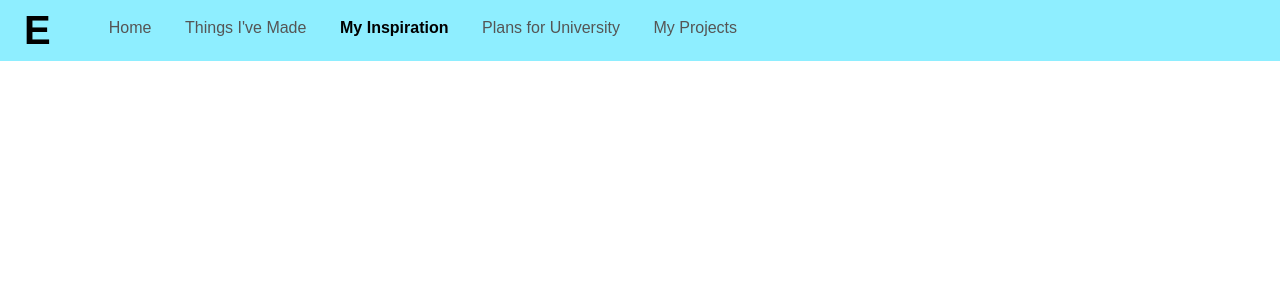
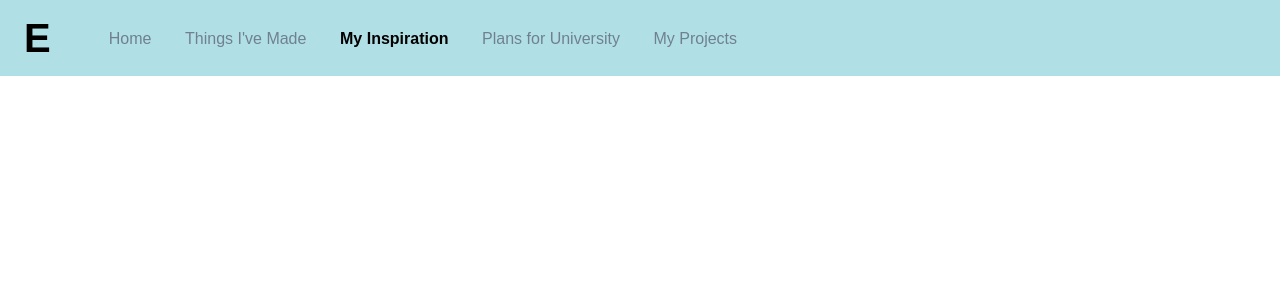
Before and after one commit to jgcodes2020/comtech11-portfolio, a Jekyll site: the page built from inspiration.html, in a window 1280 px wide. Shown: the top 300 px of the page. Built offline with Jekyll 4.4.1, drawn with Linux system fonts in a browser that asks for light colours; nearby versions of some CDN libraries.

Commit message:
improve navbar script

```diff
--- a/assets/css/styles-base.scss
+++ b/assets/css/styles-base.scss
@@ -4,13 +4,13 @@
 :root {
   --base-font: Arial, Helvetica, sans-serif;
   // THESE ARE TEMPORARY!!
-  --nav-bg: #8eeeff;
-  --nav-fg: #000000;
-  --nav-fg2: #555555;
+  --nav-bg: powderblue;
+  --nav-fg: black;
+  --nav-fg2: slategray;
 
-  --nav-btn-base: #7fd2e0;
-  --nav-btn-checked: #6fb7c4;
-  --nav-btn-press: #558d97;
+  --nav-btn-base: turquoise;
+  --nav-btn-checked: mediumturquoise;
+  --nav-btn-press: darkturquoise;
 }
 body {
   font-family: var(--base-font);
@@ -19,7 +19,7 @@
 }
 
 // ====================
-// Navbar styles
+// !*! Navbar styles
 // ====================
 nav {
   display: grid;
@@ -73,12 +73,14 @@
 
   list-style: none;
   margin: 0;
-  padding: 0;
+  padding: 0 0 0 0.75rem;
 
   // common transition properties
   overflow: hidden;
   height: 0;
   transition: height 0.5s ease-in-out;
+
+
 }
 nav > ul.nav-links > li {
   height: 2rem;
@@ -107,7 +109,11 @@
   }
 }
 
+// ====================
+// !*! Content styles
+// ====================
+
 main {
-  color: cornflowerblue;
+  color: navy;
   padding: 1.5rem;
 }
--- a/assets/css/styles-desktop.scss
+++ b/assets/css/styles-desktop.scss
@@ -19,5 +19,7 @@
   align-items: center;
   gap: 1.5rem;
 
+  padding-left: 0;
+
   height: initial;
 }
--- a/assets/css/styles.css
+++ b/assets/css/styles.css
@@ -1,2 +1,2 @@
-@import url("./styles-base.css");
-@import url("./styles-desktop.css") screen and (min-width: 768px);
+@import url("styles-base.css");
+@import url("styles-desktop.css") screen and (min-width: 768px);
--- a/assets/js/navbar.js
+++ b/assets/js/navbar.js
@@ -1,9 +1,9 @@
-let nav_inputs = $("nav > input.nav-toggle");
+let check = $("nav > input.nav-toggle");
+let links = $("nav > ul.nav-links")
 
 // whenever you click on the "hamburger" icon it toggles the view, open and closed.
-nav_inputs.on("input", event => {
+check.on("input", event => {
   let target = $(event.delegateTarget);
-  let links = target.siblings("ul.nav-links");
   if (target.is(":checked"))
     links.css("height", links.prop("scrollHeight"));
   else
@@ -12,19 +12,17 @@
 
 // whenever the window is resized, it switches between mobile and desktop navbars.
 $(window).resize(event => {
-  nav_inputs.each(_ => {
-    let links = $(this).siblings("ul.nav-links");
 
-    if (window.matchMedia("screen and (min-width: 768px)").matches) {
+  if (window.matchMedia("screen and (min-width: 768px)").matches) {
+    links.css("height", "initial");
+    check.prop("checked", false);
+  }
+  else {
+    if (check.is(":checked")) {
       links.css("height", links.prop("scrollHeight"));
     }
     else {
-      if ($(this).is(":checked")) {
-        links.css("height", links.prop("scrollHeight"));
-      }
-      else {
-        links.css("height", 0);
-      }
+      links.css("height", 0);
     }
-  })
+  }
 });
```
Also changed, not shown: _layouts/base_page.html (+18 -2 lines), index.html (+9 -2 lines), 1 other file.
